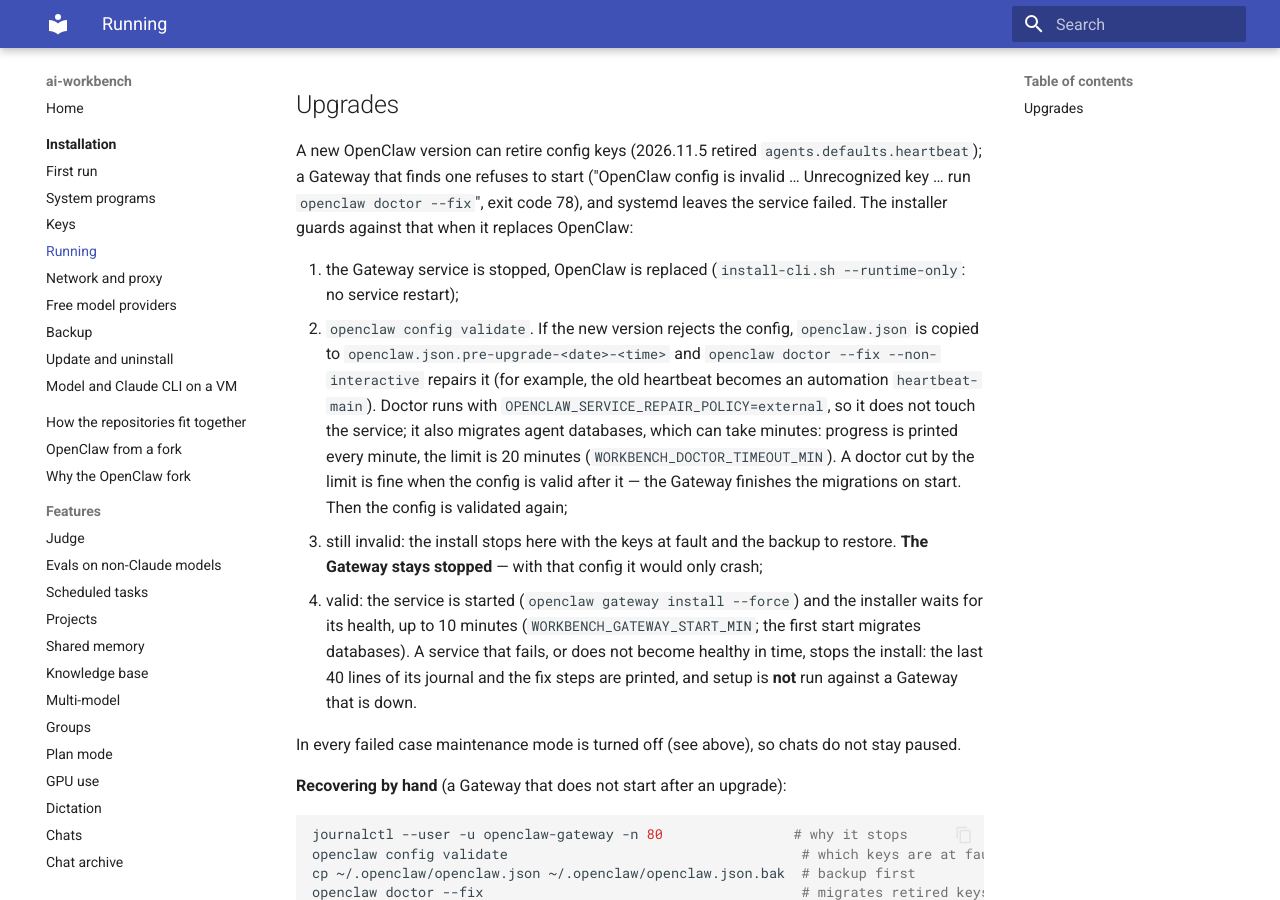
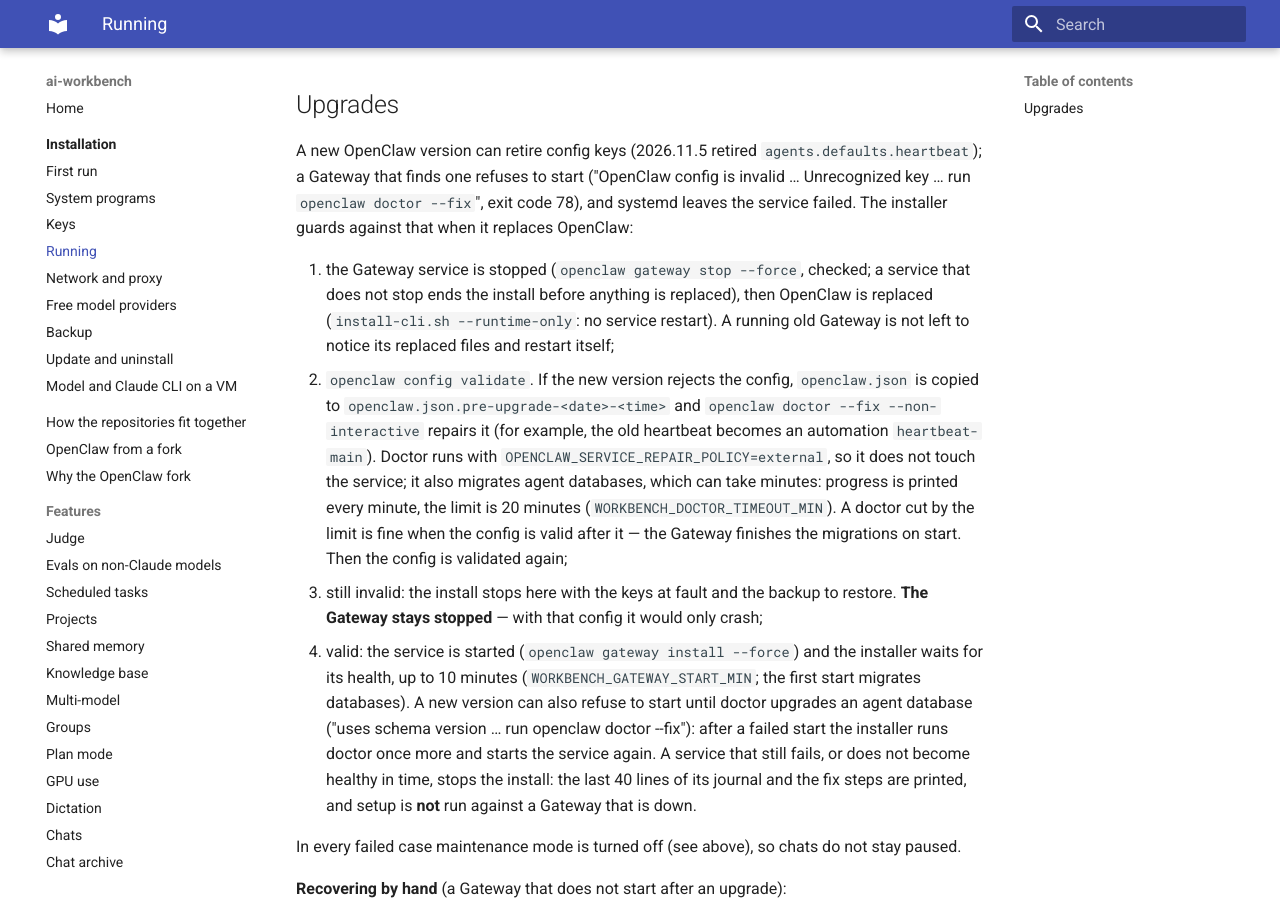
Before and after one commit to SingularBunny/ai-workbench, an MkDocs documentation site: the page built from docs/install/run.md, in a window 1280 px wide and 900 px high, scrolled down 1738 px. Built offline with MkDocs 1.6.1 and Material for MkDocs 9.7.7, drawn with Linux system fonts in a browser that asks for light colours.

Commit message:
Docs: verified Gateway stop and the doctor retry after a failed start

```diff
--- a/docs/install/run.md
+++ b/docs/install/run.md
@@ -68,7 +68,9 @@ finds one refuses to start ("OpenClaw config is invalid … Unrecognized key …
 exit code 78), and systemd leaves the service failed. The installer guards against that when it replaces
 OpenClaw:
 
-1. the Gateway service is stopped, OpenClaw is replaced (`install-cli.sh --runtime-only`: no service restart);
+1. the Gateway service is stopped (`openclaw gateway stop --force`, checked; a service that does not stop ends
+   the install before anything is replaced), then OpenClaw is replaced (`install-cli.sh --runtime-only`: no
+   service restart). A running old Gateway is not left to notice its replaced files and restart itself;
 2. `openclaw config validate`. If the new version rejects the config, `openclaw.json` is copied to
    `openclaw.json.pre-upgrade-<date>-<time>` and `openclaw doctor --fix --non-interactive` repairs it (for
    example, the old heartbeat becomes an automation `heartbeat-main`). Doctor runs with
@@ -79,8 +81,10 @@ OpenClaw:
 3. still invalid: the install stops here with the keys at fault and the backup to restore. **The Gateway stays
    stopped** — with that config it would only crash;
 4. valid: the service is started (`openclaw gateway install --force`) and the installer waits for its health, up
-   to 10 minutes (`WORKBENCH_GATEWAY_START_MIN`; the first start migrates databases). A service that fails, or
-   does not become healthy in time, stops the install: the last 40 lines of its journal and the fix steps are
+   to 10 minutes (`WORKBENCH_GATEWAY_START_MIN`; the first start migrates databases). A new version can also
+   refuse to start until doctor upgrades an agent database ("uses schema version … run openclaw doctor --fix"):
+   after a failed start the installer runs doctor once more and starts the service again. A service that still
+   fails, or does not become healthy in time, stops the install: the last 40 lines of its journal and the fix steps are
    printed, and setup is **not** run against a Gateway that is down.
 
 In every failed case maintenance mode is turned off (see above), so chats do not stay paused.
```
